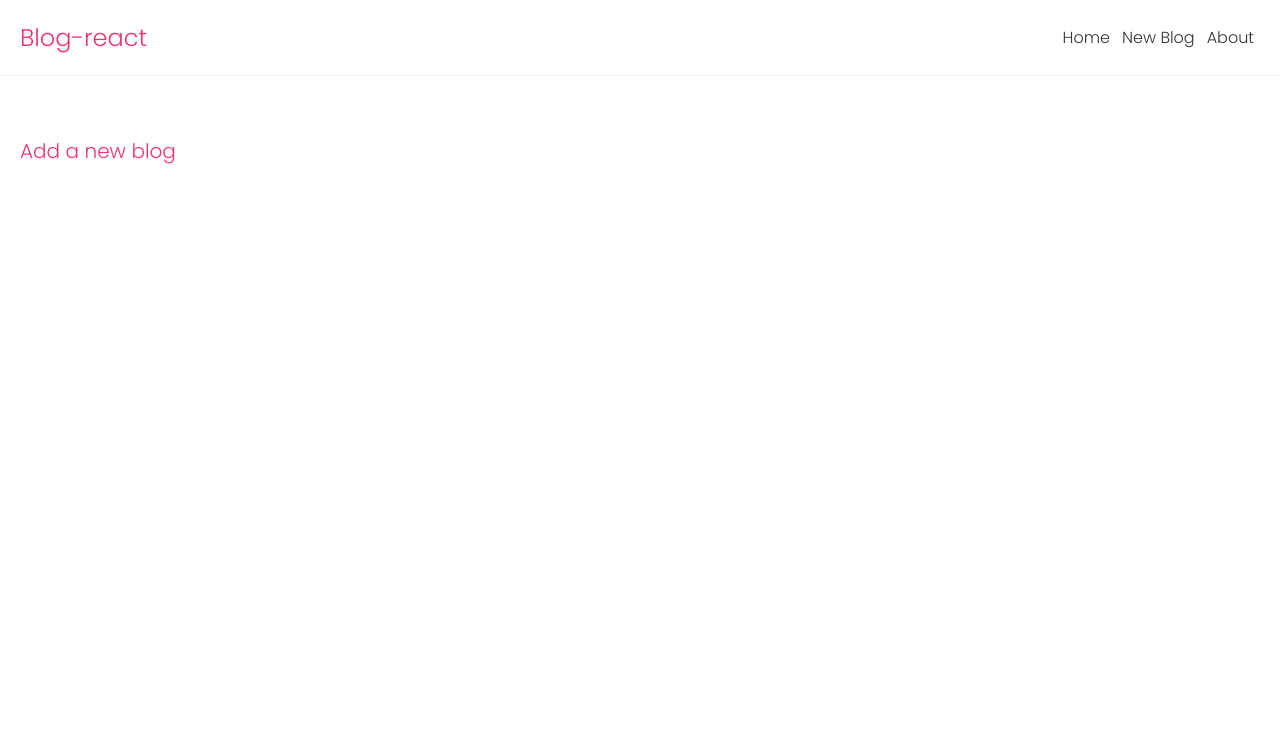
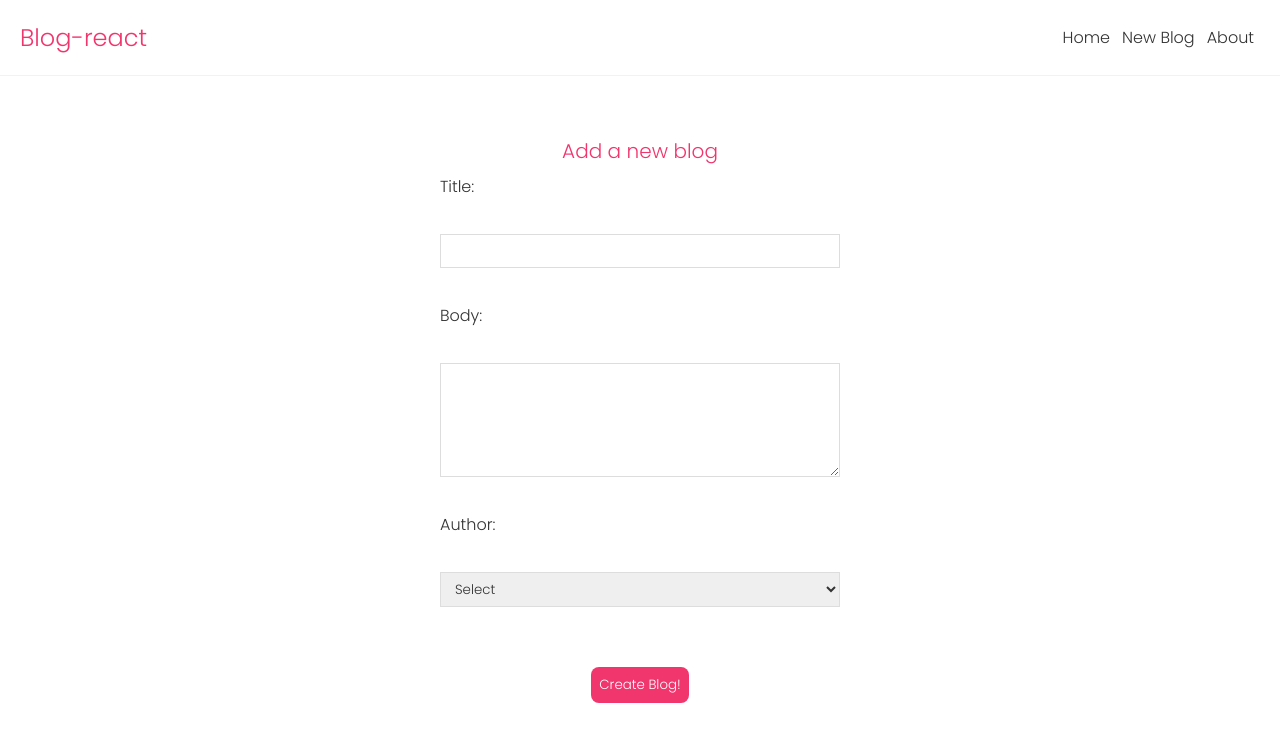
Before and after one commit to Nithinkumar-05/Blog-react, a React (Create React App) app: page /create in a window 1280 px wide. Shown: the top 742 px of the page. Built offline with nearby package versions, Linux system fonts and the light colour scheme; a web font is replaced by a local one.

Commit message:
add form to create

```diff
--- a/src/Create.js
+++ b/src/Create.js
@@ -1,8 +1,36 @@
+import { useState } from "react";
+
 const Create = () => {
+    const [title,setTitle] = useState();
+    const [body,setBody]=useState();
+    const [author,setAuthor]=useState();
     return (
         <div className="create">
 
             <h1>Add a new blog</h1>
+            <form >
+                <label htmlFor='title'>Title: </label><br />
+                <input type='text' id='title' name='title'
+                value={title} onChange={(e) => setTitle(e.target.value)}
+                required/><br />
+                <label htmlFor='body'>Body: </label><br/>
+                <textarea  id='body' name='body' rows='5' cols={40}
+                value={body}
+                onChange={(e)=>{setBody(e.target.value)}}
+                required></textarea><br/>
+                <label >Author: </label><br/>
+                <select
+                    value={author}
+                    onChange={(e) => setAuthor(e.target.value)}
+                >
+                    <option>Select</option>
+                    <option>Eruventi Nithin Kumar</option>
+                    <option>Nithin</option>
+                    <option>Mario</option>
+                </select><br/><br/>
+                <button type='submit'>Create Blog!</button>
+
+            </form>
         </div>
      );
 }
--- a/src/index.css
+++ b/src/index.css
@@ -107,3 +107,35 @@
   cursor: pointer;
   padding: auto;
 }
+
+/* create new blog form */
+.create {
+  max-width: 400px;
+  margin: 0 auto;
+  text-align: center;
+}
+.create label {
+  text-align: left;
+  display: block;
+}
+.create h2 {
+  font-size: 20px;
+  color: #f1356d;
+  margin-bottom: 30px;
+}
+.create input, .create textarea, .create select {
+  width: 100%;
+  padding: 6px 10px;
+  margin: 10px 0;
+  border: 1px solid #ddd;
+  box-sizing: border-box;
+  display: block;
+}
+.create button {
+  background: #f1356d;
+  color: #fff;
+  border: 0;
+  padding: 8px;
+  border-radius: 8px;
+  cursor: pointer;
+}
```
